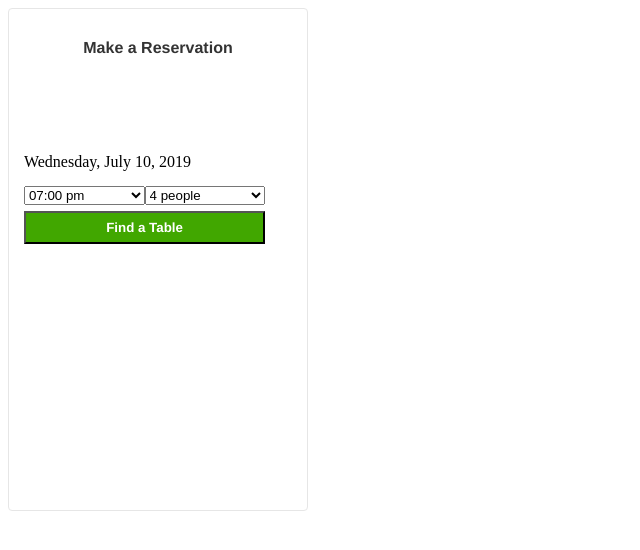
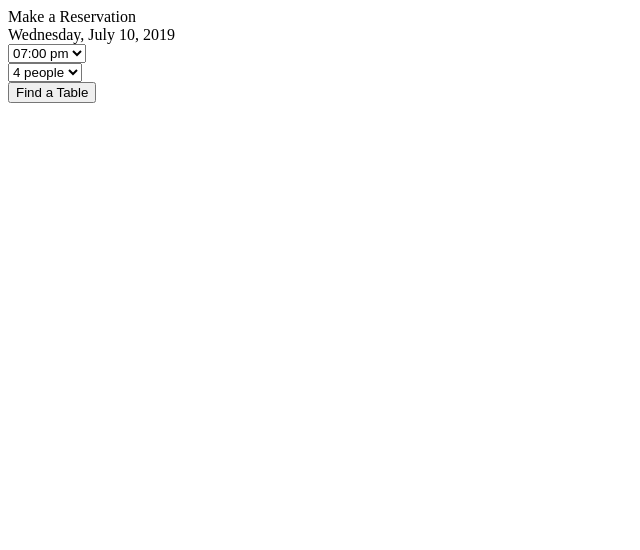
Before and after one commit to scarf-ly/reservations_SDC, a React app: page / in a window 1280 px wide. Shown: the top 550 px of the page, without its empty margins (0-640 px from the left). Built offline with nearby package versions, Linux system fonts and the light colour scheme; the HTML template or start-up script is replaced by a standard one.

Commit message:
Remove styled-component library. Plan to use CSS module instead.

```diff
--- a/client/src/App.jsx
+++ b/client/src/App.jsx
@@ -1,77 +1,8 @@
 import React from 'react';
 import ReactDOM from 'react-dom';
-import styled from 'styled-components';
 import Calendar from './component/Calendar.jsx';
 import moment from 'moment';
 import axios from 'axios';
-
-const ReservationHeader = styled.div`
-  margin-top: 5%;
-  margin-bottom: 9%;
-  color: #333333;
-  font-family: 'Helvetica Neue', Helvetica, Arial, sans-serif;
-  font-weight: bold;
-  height: 10%;
-`;
-
-const StyledButton = styled.button`
-  margin-bottom: 3%;
-  color: #ffffff;
-  width: 90%;
-  height: 50%;
-  font-weight: bold;
-  font-family: 'Helvetica Neue', Helvetica, Arial, sans-serif;
-  size: 12px;
-  background: #41A700;
-`;
-
-const IslandContainer = styled.div`
-  height: 500.88px;
-  width: 297.98px;
-  background: #FFFFFF;
-  border: 1px solid #e6e6e6;
-  border-radius: 4px;
-  display: flex;
-  flex-direction: column;
-  justify-content: space-around;
-  align-items: center;
-`;
-
-const ReservationFormContainer = styled.form`
-  width: 90%;
-  display: flex;
-  height: 70%;
-  flex-direction: column;
-  justify-content: space-between;
-  align-items: center;
-`;
-
-const ReservationFields = styled.div`
-  width: 100%;
-  height: 100%;
-  display: flex;
-  flex-wrap: wrap;
-  align-items: center;
-`;
-
-const CalenderPicker = styled.div`
-  height: 50%px
-  width: 90%;
-`;
-
-const TimePicker = styled.div`
-  height: 25%
-  width: 45%;
-`;
-
-const PeoplePicker = styled.div`
-  height: 25%
-  width: 45%;
-`;
-
-const FullWidthSelect = styled.select`
-  width: 100%;
-`;
 
 class App extends React.Component {
   constructor(props) {
@@ -137,32 +68,32 @@ class App extends React.Component {
 
   render() {
     return(
-      <IslandContainer className='island-container'>
-          <ReservationHeader className='reservation-header'>
+      <div className='island-container'>
+          <div className='reservation-header'>
             <span></span>
             <div>Make a Reservation</div>
-          </ReservationHeader>
-          <ReservationFormContainer className='reservation-form-container'>
+          </div>
+          <form className='reservation-form-container'>
             <div className='reservation-form'>
-              <ReservationFields className='reservation-fields'>
-                <CalenderPicker className='calender-picker'>
+              <div className='reservation-fields'>
+                <div className='calender-picker'>
                   <Calendar chosenDay={this.state.chosenDay} onChosenHandler={this.onChosenHandler}/>
-                </CalenderPicker>
-                <TimePicker className='time-picker'>
+                </div>
+                <div className='time-picker'>
                   <div>
                     <span></span>
-                    <FullWidthSelect defaultValue='1900' onChange={(event) => {this.onChangeHandler('chosenTime', event.target.value)}}>
+                    <select defaultValue='1900' onChange={(event) => {this.onChangeHandler('chosenTime', event.target.value)}}>
                       <option value="1800">06:00 pm</option>
                       <option value="1900">07:00 pm</option>
                       <option value="2000">08:00 pm</option>
-                    </FullWidthSelect>
+                    </select>
                     <span></span>
                   </div>
-                </TimePicker>
-                <PeoplePicker id='peopleSelector' className='people-picker'>
+                </div>
+                <div id='peopleSelector' className='people-picker'>
                   <div>
                     <span></span>
-                    <FullWidthSelect defaultValue='4' onChange={(event) => {this.onChangeHandler('partyNum', event.target.value)}}>
+                    <select defaultValue='4' onChange={(event) => {this.onChangeHandler('partyNum', event.target.value)}}>
                       <option value="1">1 person</option>
                       <option value="2">2 people</option>
                       <option value="3">3 people</option>
@@ -171,16 +102,16 @@ class App extends React.Component {
                       <option value="6">6 people</option>
                       <option value="7">7 people</option>
                       <option value="8">8 people</option>
-                    </FullWidthSelect>
+                    </select>
                     <span></span>
                   </div>
-                </PeoplePicker>
-              </ReservationFields>
-              <StyledButton>Find a Table</StyledButton>
+                </div>
+              </div>
+              <button>Find a Table</button>
               {this.displaySpotsLeftMessage()}
             </div>
-          </ReservationFormContainer>
-      </IslandContainer>
+          </form>
+      </div>
     )
   }
 }
--- a/package.json
+++ b/package.json
@@ -30,8 +30,7 @@
     "express": "^4.17.1",
     "moment": "^2.24.0",
     "react": "^16.8.6",
-    "react-dom": "^16.8.6",
-    "styled-components": "^4.3.2"
+    "react-dom": "^16.8.6"
   },
   "devDependencies": {
     "@babel/core": "^7.4.5",
```
